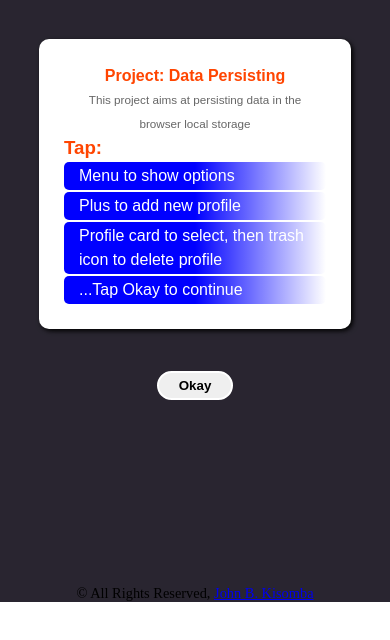
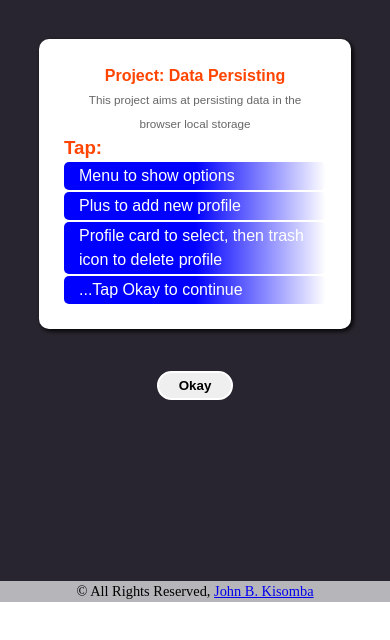
Before and after one commit to KJohnBosco/profileCreator, a website: page index.html in a window 390 px wide. Shown: the part 242-882 px from the top of the page. Before the commit the page ends 844 px from the top, so only its background shows below. Drawn offline with Linux system fonts and the light colour scheme.

Commit message:
Fixed card size

```diff
--- a/SASS/main.scss
+++ b/SASS/main.scss
@@ -135,9 +135,13 @@ main {
     justify-content: space-around;
     flex-wrap: wrap;
     gap: 10px;
+    height: 100vh;
+    padding-bottom: 100px;
+    overflow-y: scroll;
 
     .card {
       min-width: 200px;
+      height: fit-content;
       background-color: #f3f3f3;
       color: #fff;
       display: flex;
@@ -369,12 +373,14 @@ main {
 }
 
 footer {
-  // background-color: rebeccapurple;
+  background-color: #ffffffa9;
   color: #000;
-  position: absolute;
+  position: fixed;
   bottom: 0;
   width: 100%;
   text-align: center;
+  padding: 2px 0;
+  z-index: 10;
   p {
     font-size: clamp(0.5rem, 6vw, 0.9rem);
   }
@@ -431,4 +437,21 @@ footer {
       }
     }
   }
+
+  #employeeCardsContainer {
+    padding: 50px 30px;
+    display: flex;
+    justify-content: space-around;
+    flex-wrap: wrap;
+    gap: 10px;
+    height: 100vh;
+    padding-bottom: 100px;
+    overflow-y: scroll;
+
+    .card {
+      min-width: 200px;
+      width: 65vw;
+      max-width: 65vw;
+    }
+  }
 }
```
Also changed, not shown: CSS/style.css.
